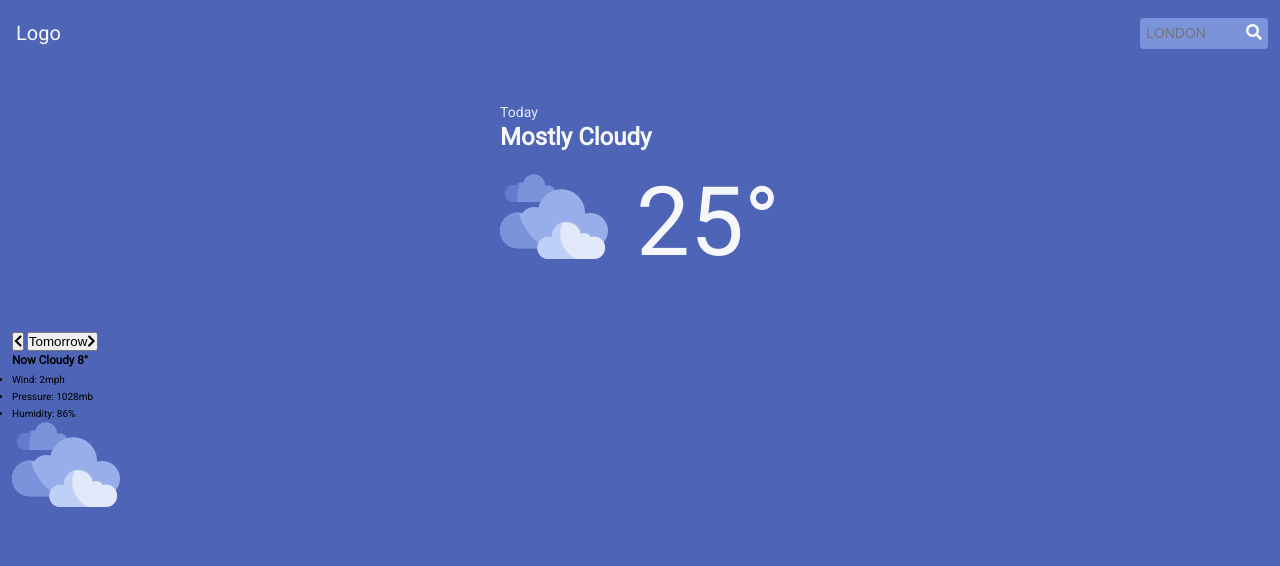
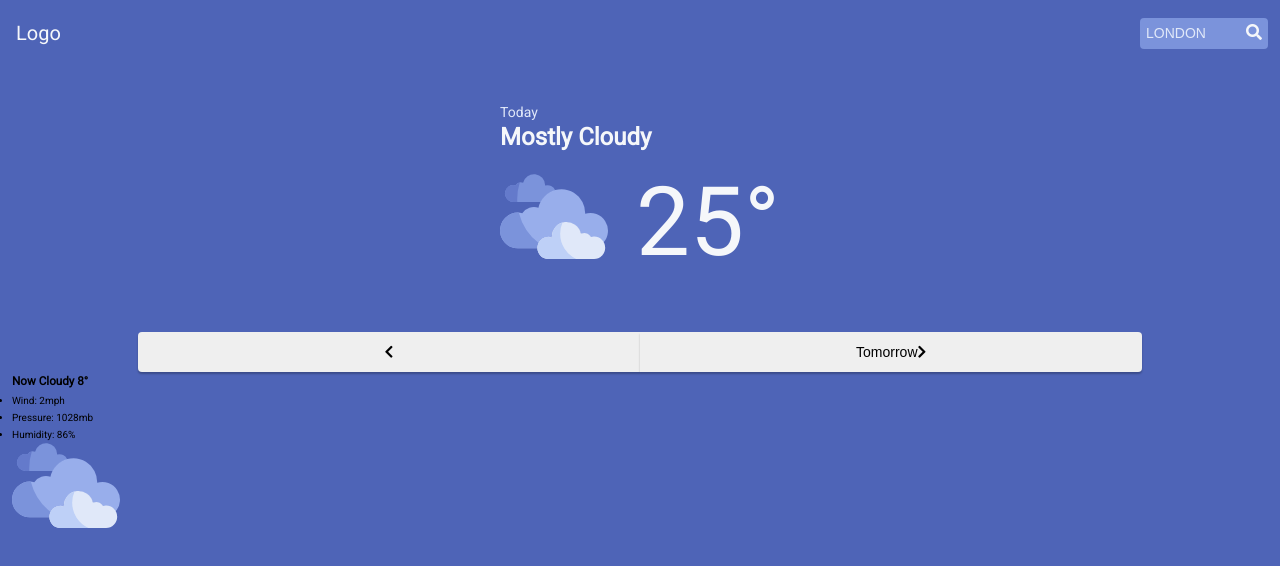
Before and after one commit to blackwellweb/weather_app_rest_api, a website built with webpack: page src/index.html in a window 1280 px wide. Both pictures are taken after a click on the button "Tomorrow". Built offline with nearby package versions, Linux system fonts and the light colour scheme; files whose address does not match are found by name.

Commit message:
Nav styling added (50%) TODO > - Add button hover, focus visited and active > - remove button purple outline in firefox

```diff
--- a/src/css/main.scss
+++ b/src/css/main.scss
@@ -1,13 +1,27 @@
 // Import node package example
 //@import "~randomPackage";
 
+
+// Main colours
 $primary:rgb(0,48,255);
 $secondary: hsl(225, 57%, 67%);
 
+// Font colours
 $primaryFontColour: hsl(216, 33%, 97%);
 $secondaryFontColour: hsl(221, 68%, 93%);
 
+// Button colours
+$buttonActive: hsl(0,0%,100%);
+$buttonActiveFont: hsl(209,18%,30%);
+$buttonInactive: hsl(216, 33%, 97%);
+$buttonInactiveFont: hsl(210, 16%, 82%);
 
+// Shadows
+$primaryShadow: 0 0.2rem 0.2rem hsla(0, 0, 0, 25%);
+
+
+
+// Fonts
 $font-primary: 'Roboto Web', 'Roboto', sans-serif;
 
 
@@ -73,15 +87,15 @@
         grid-area: logo;
         font-size: 2rem;
         text-transform: capitalize;
-        padding: 0.4rem;
+        padding: .4rem;
     }
 
     &__searchBar{
         grid-area: searchBar;
-        padding: 0.4rem;
+        padding: .4rem;
         background-color: $secondary;
-        border-radius: 0.4rem;
-        padding: 0.6rem;
+        border-radius: .4rem;
+        padding: .6rem;
     }
 
     &__searchBar input{
@@ -97,10 +111,14 @@
         outline: none;
     }
 
+     // TODO:
+    // - placeholder colour not working in chrome
+
     &__searchBar input::placeholder{
         text-transform: uppercase;
         font-weight: 500;
         font-size: 1.4rem;
+        color: $secondaryFontColour;
     }
 
 
@@ -148,7 +166,7 @@
 
     &__headingPrimary{
         grid-area: heading;
-        padding-bottom: 0.8rem;
+        padding-bottom: .8rem;
     }
 
     &__headingPrimary .headingPrimary--sub{
@@ -181,6 +199,67 @@
         padding: 1.2rem 0;
     }
 
+}
 
 
+
+/* nav -------------------------------------------------------------*/
+/*------------------------------------------------------------------*/
+/*------------------------------------------------------------------*/
+
+.nav{
+    grid-area: nav;
+    justify-self: center;
+    display: flex;
+    width: 80%;
+
+    &__button{
+        border: none;
+        text-decoration: none;
+        border-radius: .4rem;
+        box-shadow: $primaryShadow;
+        font-size: 1.4rem;
+        margin: 0;
+        width: 100%;
+        padding: 1.2rem 0;
+        cursor: pointer;
+        //border: solid 1px #000;
+    }
+
+
+    &__button:hover{
+        border: 0;
+        outline: none;
+        //border: solid 1px #000;
+    }
+
+    &__button:focus{
+        border: 0;
+        outline: none;
+        //border: solid 1px #000;
+    }
+    &__button:visited{
+        border: 0;
+        outline: none;
+        //border: solid 1px #000;
+    }
+
+    &__button:active{
+        border: 0;
+        outline: none;
+        //border: solid 1px #000;
+    }
+
+    // TODO:
+    // - Add button hover, focus and , visited active
+    // - go on https://css-tricks.com/overriding-default-button-styles/ for ref
+
+
+    &__backBtn--inactive{
+        border-radius: .4rem 0 0 .4rem;
+    }
+
+    &__forwardBtn--active{
+        border-radius: 0 .4rem .4rem 0;
+    }
 }
--- a/src/index.html
+++ b/src/index.html
@@ -27,9 +27,9 @@
                 <img class="mainView__icon--large" src=".//assets/svgs/clouds.svg" alt="Weather Icon Cloudy">
             </div>
         </section>
-        <nav>
-            <button class="nav__backBtn--inactive"><i class="fas fa-chevron-left"></i></button>
-            <button class="nav__forwardBtn--active">Tomorrow<i class="fas fa-chevron-right"></i></button>
+        <nav class="nav">
+            <button class="nav__button nav__backBtn--inactive"><i class="fas fa-chevron-left"></i></button>
+            <button class="nav__button nav__forwardBtn--active">Tomorrow<i class="fas fa-chevron-right"></i></button>
         </nav>
         <section class="hourlyForecast">
             <div class="hourlyForecast__forecast">
```
